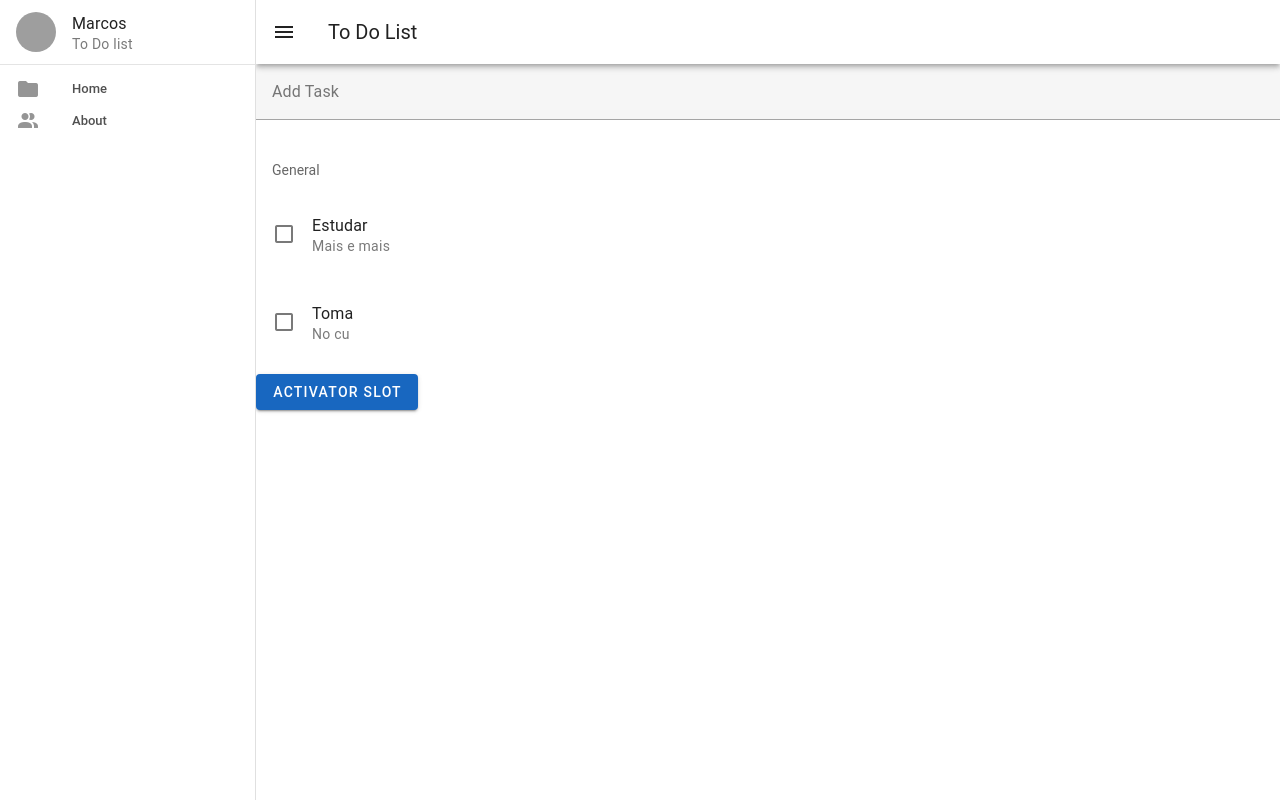
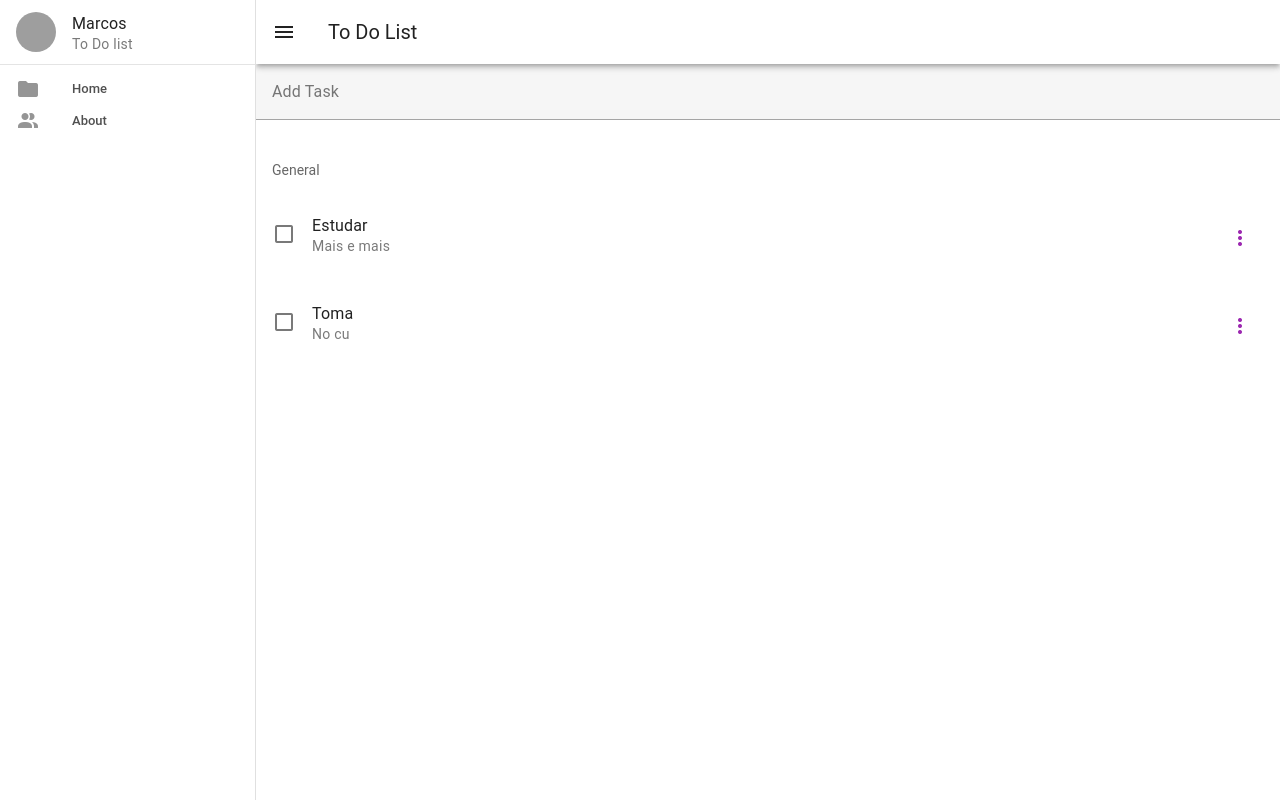
Before and after one commit to Mnwz/ToDoListVue, a Vue app: page / in a window 1280 px wide. Built offline with nearby package versions, Linux system fonts and the light colour scheme; grey boxes are pictures that could not be loaded.

Commit message:
adicionado btn dentro do menu

```diff
--- a/src/components/ListTasks.vue
+++ b/src/components/ListTasks.vue
@@ -1,21 +1,12 @@
 <template>
   <div>
-    <v-text-field
-    clearable
-    label="Add Task"
-    v-model="task.title"
-    @keyup.enter="addTask"
-    >
+    <v-text-field clearable label="Add Task" v-model="task.title" @keyup.enter="addTask">
     </v-text-field>
 
     <v-list lines="three" select-strategy="classic">
       <v-list-subheader>General</v-list-subheader>
 
-      <v-list-item
-      v-for="task, index in tasks"
-      :key="index"
-      :value="index"
-      >
+      <v-list-item v-for="(task, index) in tasks" :key="index" :value="index">
         <template v-slot:prepend="{ isActive }">
           <v-list-item-action start>
             <v-checkbox-btn :model-value="isActive"></v-checkbox-btn>
@@ -27,28 +18,31 @@
         <v-list-item-subtitle>
           {{ task.description }}
         </v-list-item-subtitle>
-      </v-list-item>
-    </v-list>
+
+        <template v-slot:append>
           <v-menu>
             <template v-slot:activator="{ props }">
               <v-btn
-            color="primary"
-            v-bind="props"
-          >
-            Activator slot
+              color="purple"
+              icon="mdi-dots-vertical"
+              variant="text"
+              v-bind="props">
               </v-btn>
             </template>
+
             <v-list>
               <v-list-item>
                 <v-list-item-title>Editar</v-list-item-title>
               </v-list-item>
-        </v-list>
-                <v-list>
+
               <v-list-item>
                 <v-list-item-title>Deletar</v-list-item-title>
               </v-list-item>
             </v-list>
           </v-menu>
+        </template>
+      </v-list-item>
+    </v-list>
   </div>
 </template>
 
@@ -61,23 +55,21 @@ const tasks = ref([
     description: "Mais e mais"
   },
   {
-    title: "Toma ",
+    title: "Toma",
     description: "No cu"
   }
 ]);
 
-const task = ref({
-  title: "",
-  description: ""
-});
-const addTask = ()=>{
+const task = ref({});
+
+const addTask = () => {
   tasks.value.push({
     title: task.value.title,
     description: task.value.description
-  })
+  });
   task.value = {
     title: "",
     description: ""
-  }
-}
+  };
+};
 </script>
```
Lines whose indentation alone changed are shown as unchanged.
